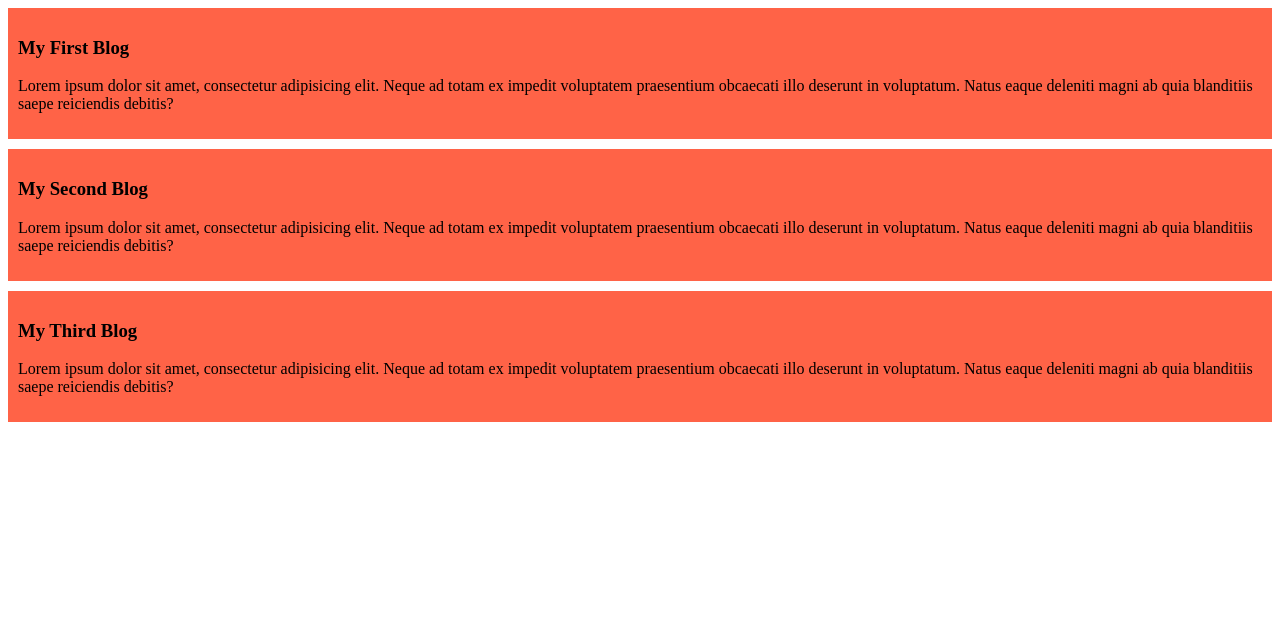
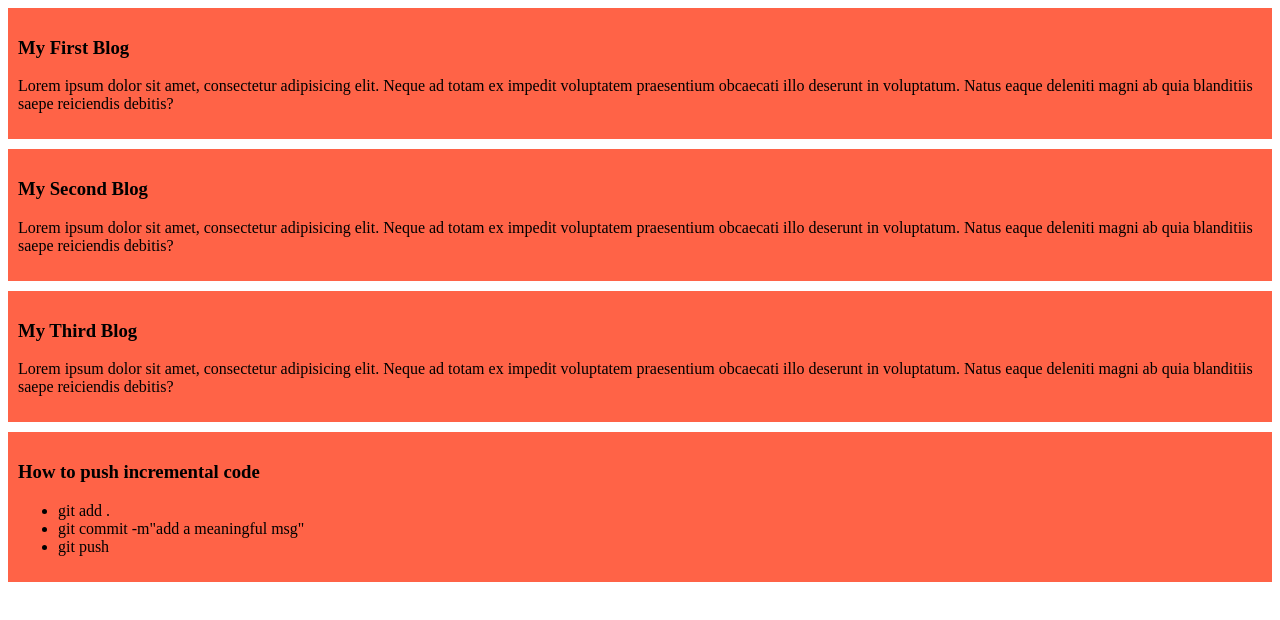
Before and after one commit to AbdullahAlTowsif/My-First-Website, a plain HTML site: page index.html in a window 1280 px wide. Drawn offline with Linux system fonts and the light colour scheme.

Commit message:
added a list

```diff
--- a/index.html
+++ b/index.html
@@ -19,5 +19,13 @@
         <h3>My Third Blog</h3>
         <p>Lorem ipsum dolor sit amet, consectetur adipisicing elit. Neque ad totam ex impedit voluptatem praesentium obcaecati illo deserunt in voluptatum. Natus eaque deleniti magni ab quia blanditiis saepe reiciendis debitis?</p>
     </div>
+    <div>
+        <h3>How to push incremental code</h3>
+        <ul>
+            <li>git add .</li>
+            <li>git commit -m"add a meaningful msg"</li>
+            <li>git push</li>
+        </ul>
+    </div>
 </body>
 </html>
```
